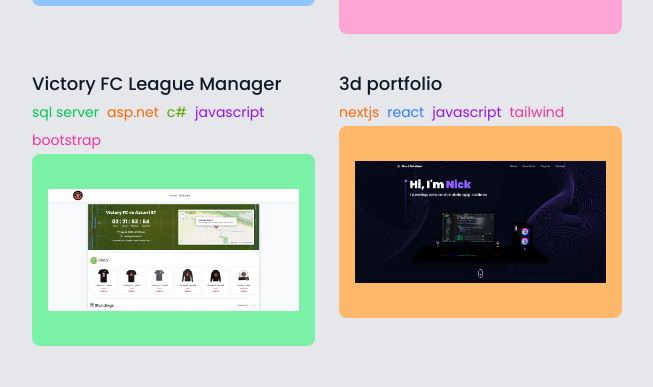
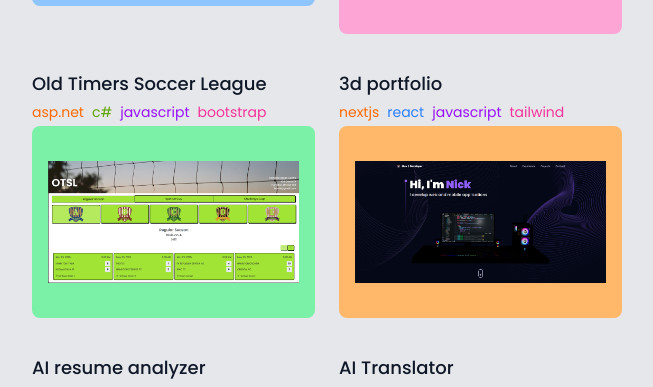
Before and after one commit to carvnich/portfolio-v3, a Next.js app: page / in a window 1280 px wide. Shown: the part 783-1170 px from the top of the page, without its empty margins (313-966 px from the left). Built offline with nearby package versions, Linux system fonts and the light colour scheme; grey boxes are pictures that could not be loaded.

Commit message:
add ostl to projects over vfc

```diff
--- a/app/contact/page.tsx
+++ b/app/contact/page.tsx
@@ -49,7 +49,7 @@ export default function ContactPage() {
 			<div className="pt-20">
 				<div className="flex w-full justify-center">
 					<Link href="/" className="flex items-center gap-2 justify-center bg-[#fbd144] rounded-full p-4 my-10">
-						<Image src={assets.arrow_left} alt="arrow left" className="w-2" />
+						<Image src={assets.arrow_left} alt="arrow left" className="w-3" />
 					</Link>
 				</div>
 				<div className="flex flex-col items-center justify-center mb-8">
--- a/assets/assets.ts
+++ b/assets/assets.ts
@@ -338,20 +338,20 @@ export const projects: Project[] = [
         category: "fullstack",
     },
     {
-        id: "victory-fc",
-        title: "Victory FC League Manager",
-        src: "/victory-fc.png",
-        alt: "victory fc league manager",
+        id: "otsl",
+        title: "Old Timers Soccer League",
+        src: "/otsl.png",
+        alt: "old timers soccer league",
         bgColor: "bg-green-300",
         stack: [
-            { name: "sql server", color: "text-green-500" },
+            // { name: "sql server", color: "text-green-500" },
             { name: "asp.net", color: "text-orange-500" },
             { name: "c#", color: "text-lime-600" },
             { name: "javascript", color: "text-purple-600" },
             { name: "bootstrap", color: "text-pink-500" },
         ],
         href: "http://carvnich-001-site1.mtempurl.com/",
-        github: "https://github.com/carvnich/VictoryFC",
+        github: "https://github.com/carvnich/OldTimersSoccer",
         overview: "A comprehensive soccer league management system built with ASP.NET 9 and Entity Framework, featuring player statistics, match updates, and score tracking with a responsive Bootstrap interface",
         challenge: "The main challenges were leveraging the latest .NET 9 features like improved performance optimizations, while ensuring smooth deployment to a production environment. I had to learn the new .NET 9 syntax patterns and troubleshoot deployment configurations for optimal performance",
         category: "fullstack",
```
Also changed, not shown: public/otsl.png (added), 1 other file (tests, documents, lock files or other folders).
